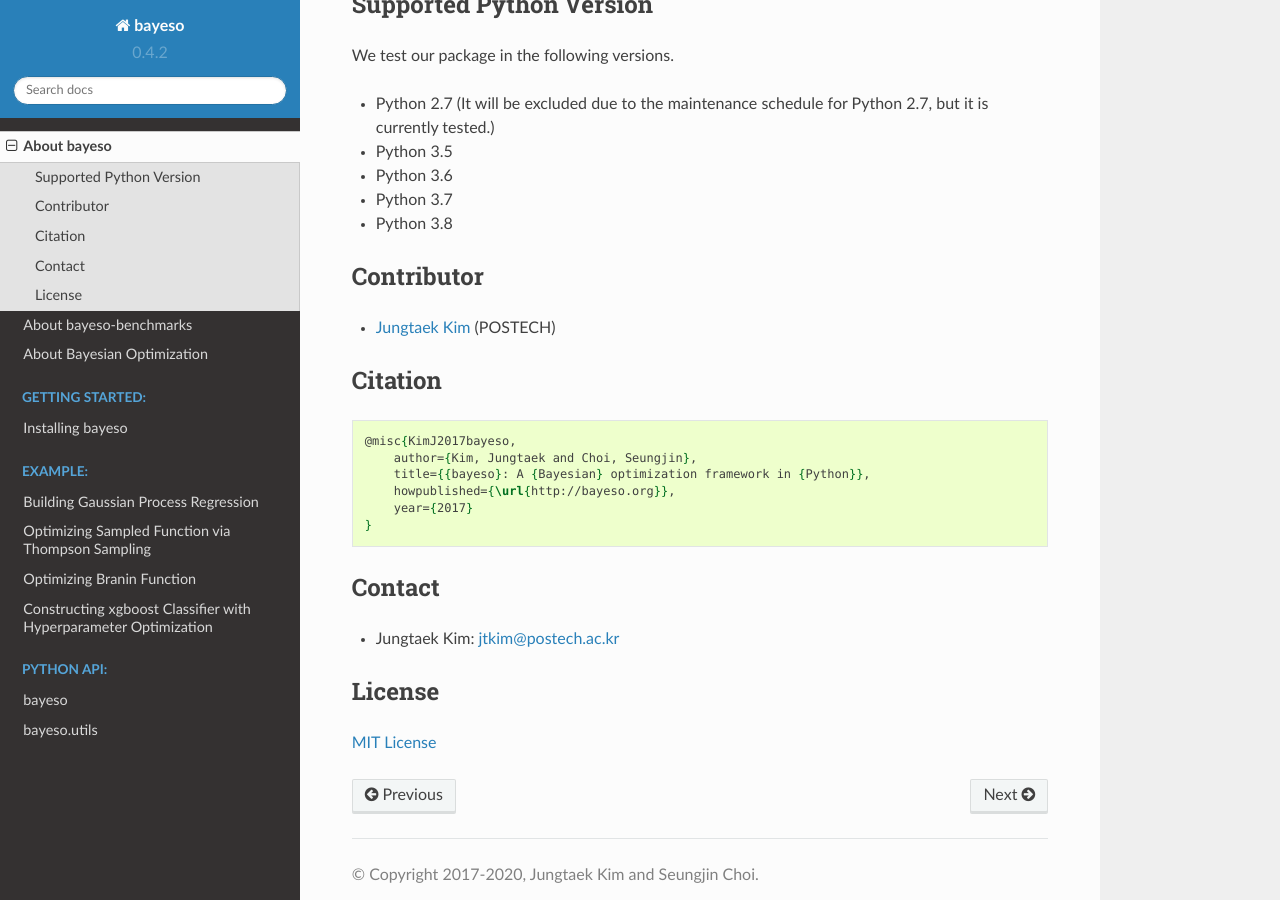
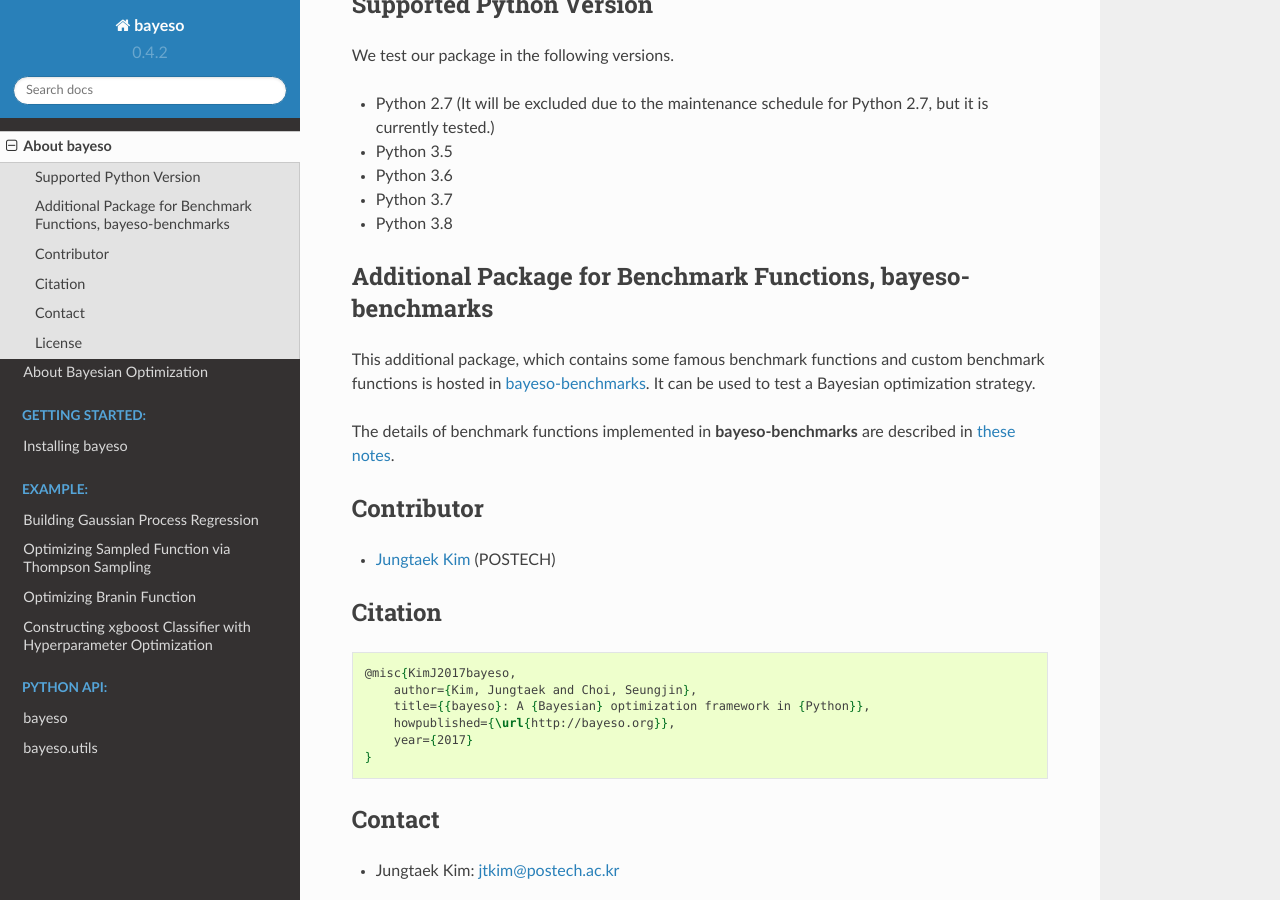
Before and after one commit to jungtaekkim/bayeso, a Sphinx documentation site: the page built from docs/about/about_bayeso.rst, in a window 1280 px wide and 900 px high, scrolled down 364 px. Built offline with Sphinx 7.4.7 and the Read the Docs theme 2.0.0, drawn with Linux system fonts in a browser that asks for light colours.

Commit message:
UPDATE: docs

```diff
--- a/docs/about/about_bayeso.rst
+++ b/docs/about/about_bayeso.rst
@@ -16,6 +16,13 @@
 - Python 3.6
 - Python 3.7
 - Python 3.8
+
+Additional Package for Benchmark Functions, bayeso-benchmarks
+=============================================================
+
+This additional package, which contains some famous benchmark functions and custom benchmark functions is hosted in `bayeso-benchmarks <https://github.com/jungtaekkim/bayeso-benchmarks>`_. It can be used to test a Bayesian optimization strategy.
+
+The details of benchmark functions implemented in **bayeso-benchmarks** are described in `these notes <https://jungtaek.github.io/notes/benchmarks_bo.pdf>`_.
 
 Contributor
 ===========
--- a/docs/about/about_bayeso_benchmarks.rst
+++ /dev/null
@@ -1,6 +0,0 @@
-About bayeso-benchmarks
-#######################
-
-This additioanl package, which contains some famous benchmark functions and custom benchmark functions is hosted in `bayeso-benchmarks <https://github.com/jungtaekkim/bayeso-benchmarks>`_. It can be used to test a Bayesian optimization strategy.
-
-The details of benchmark functions are described in `these notes <https://jungtaek.github.io/notes/benchmarks_bo.pdf>`_.
--- a/docs/index.rst
+++ b/docs/index.rst
@@ -20,7 +20,6 @@
    :maxdepth: 1
 
    about/about_bayeso
-   about/about_bayeso_benchmarks
    about/about_bo
 
 .. toctree::
```
